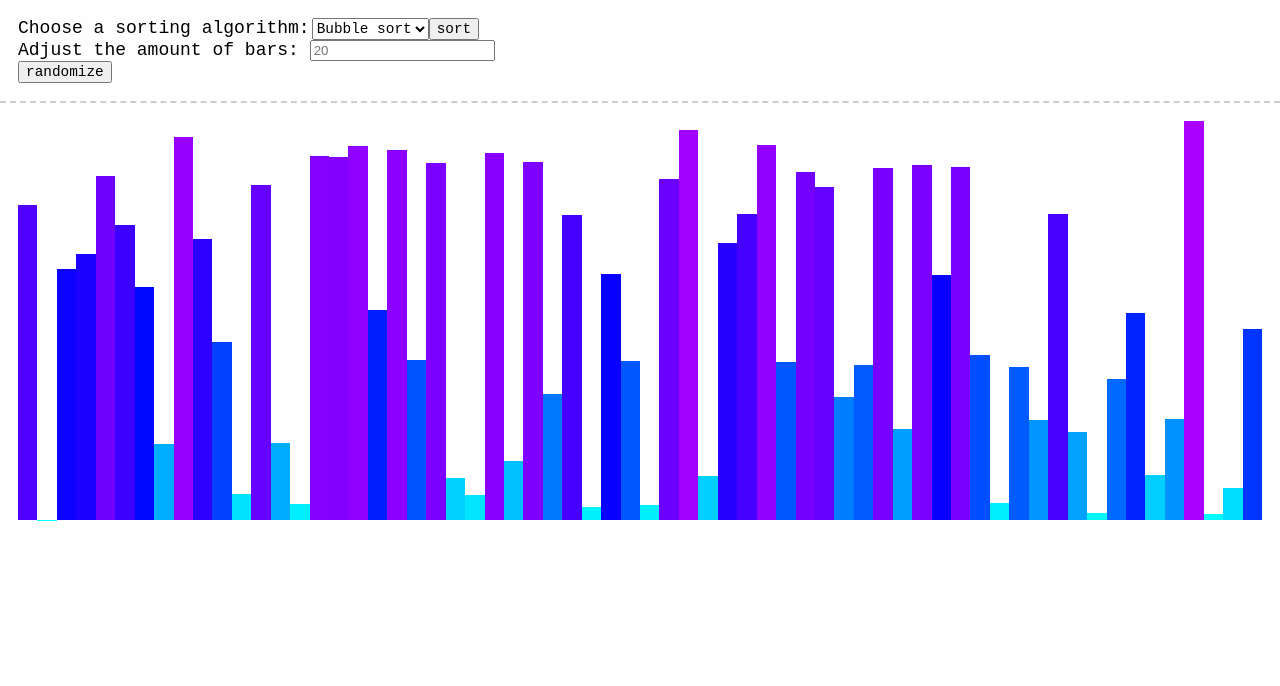
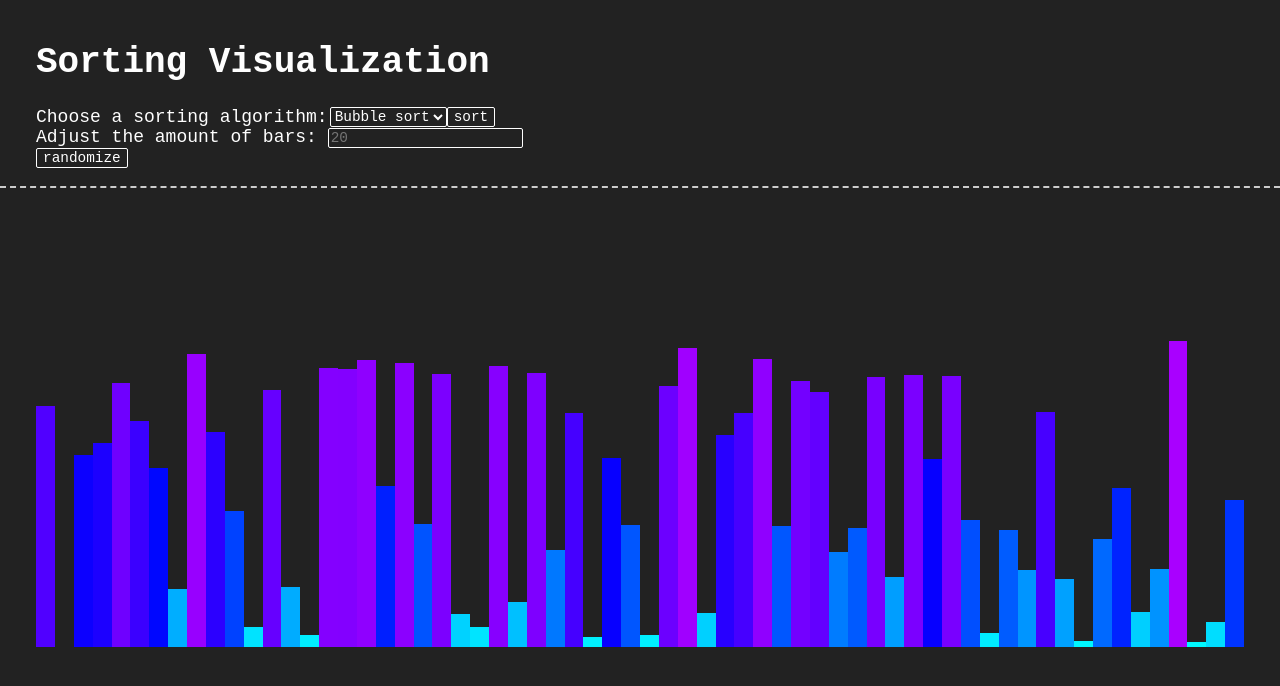
Before and after one commit to shwilliam/sort-viz, a plain HTML site: page index.html in a window 1280 px wide. Drawn offline with Linux system fonts and the light colour scheme.

Commit message:
dynamic viz height

```diff
--- a/index.html
+++ b/index.html
@@ -8,8 +8,10 @@
   <link href="./favicon.ico" ref="icon" type="image/x-icon"></link>
   <link href="./style.css" rel="stylesheet" type="text/css"></link>
 </head>
-<body>
-  <header class="site-header">
+<body class="site">
+  <header class="site__header">
+    <h1 class="site__title">Sorting Visualization</h1>
+
     <form id="algorithm-form" class="algorithm-form" action="">
       <label for="algorithm-select">Choose a sorting algorithm:</label>
 
@@ -38,7 +40,7 @@
     <button id="randomize" type="button">randomize</button>
   </header>
 
-  <main>
+  <main id="site__content" class="site__content">
     <div id="viz" class="viz"></div>
   </main>
 
--- a/index.js
+++ b/index.js
@@ -1,4 +1,5 @@
 (() => {
+  const $siteContent = document.getElementById('site__content')
   const $viz = document.getElementById('viz')
   const $algoForm = document.getElementById('algorithm-form')
   const $algoFormSelect = document.getElementById('algorithm-select')
@@ -7,7 +8,7 @@
   const $barsFormInput = document.getElementById('bars-form__input')
 
   const VIZ_WIDTH = window.innerWidth
-  const VIZ_HEIGHT = 400
+  const VIZ_HEIGHT = $siteContent.clientHeight / 2
   let BAR_AMOUNT = Math.floor(VIZ_WIDTH / 20)
 
   const bars = []
--- a/style.css
+++ b/style.css
@@ -2,20 +2,45 @@ html, body {
   font-family: monospace;
   font-size: 18px;
   margin: 0 auto;
-  background-color: #fefefe;
+  color: #fefefe;
+  background-color: #222;
 }
 
-button, select {
+button, select, input {
   font: inherit;
   font-size: 0.8rem;
   cursor: pointer;
+  color: #fefefe;
+  background-color: #222;
+  border: 1px solid #fefefe;
+  border-radius: 2px;
 }
 
-.site-header {
-  padding: 1rem;
+.site {
+  min-height: 100vh;
+  display: flex;
+  flex-direction: column;
+}
+
+.site__header,
+.site__content {
+  padding: 1rem 2rem;
+}
+
+.site__header {
   border-bottom: 2px dashed #ccc;
   display: flex;
   flex-flow: wrap;
+}
+
+.site__title {
+  width: 100%;
+}
+
+.site__content {
+  flex-grow: 1;
+  display: flex;
+  align-items: center;
 }
 
 .algorithm-form {
@@ -35,10 +60,12 @@ button, select {
 }
 
 .viz {
+  position: relative;
+  top: 10%;
+  flex-grow: 1;
   display: flex;
   align-items: flex-end;
   justify-content: stretch;
-  padding: 1rem;
   text-align: center;
   overflow-x: scroll;
   white-space: nowrap;
```
